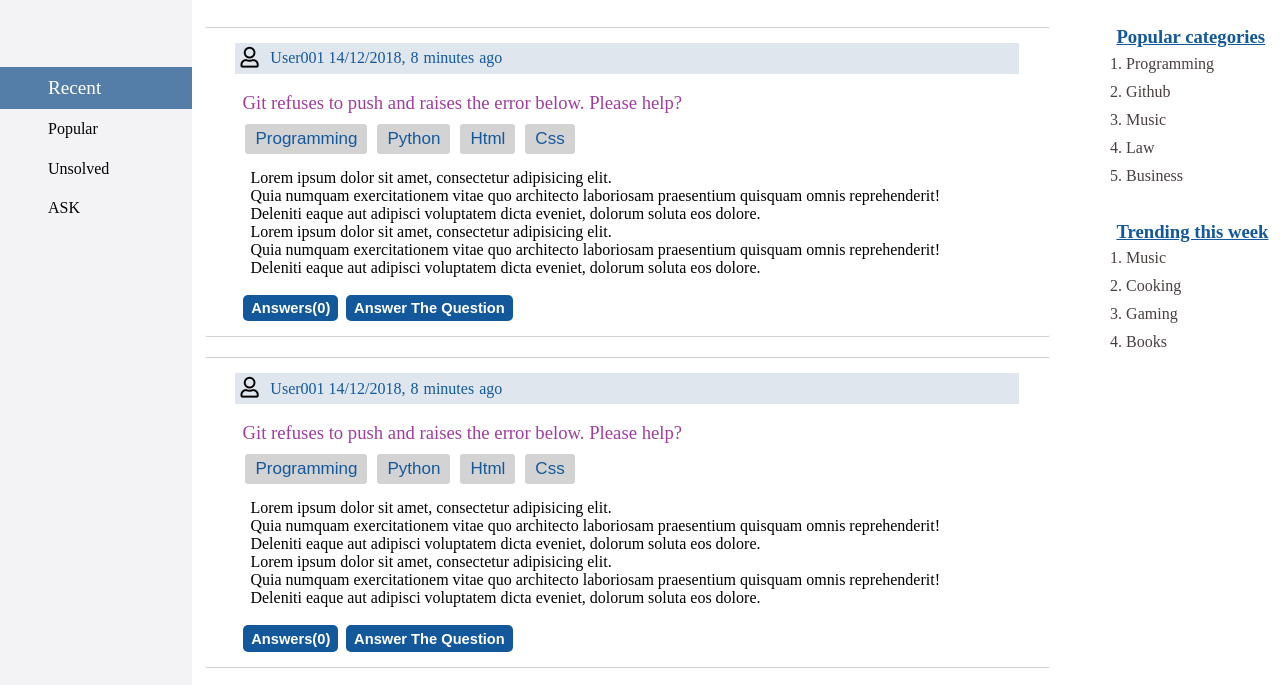
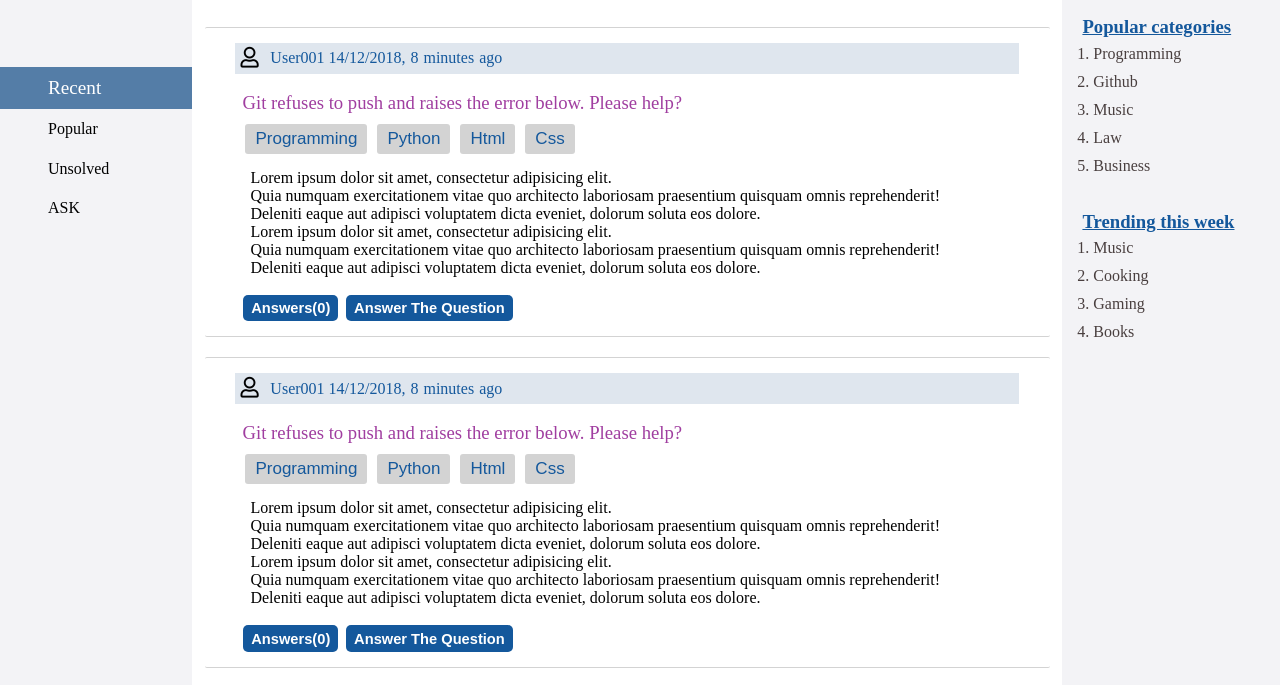
Before and after one commit to ceexon/stack-overflow-lite-api, a plain HTML site: page UI/index.html in a window 1280 px wide. Shown: the part 63-748 px from the top of the page. Drawn offline with Linux system fonts and the light colour scheme.

Commit message:
[feature #162880326]minor update on main css file

```diff
--- a/UI/css/main.css
+++ b/UI/css/main.css
@@ -1,4 +1,5 @@
-body, * {
+body,
+* {
     padding: 0;
     margin: 0;
     vertical-align: middle;
@@ -25,14 +26,14 @@ div.logo {
     padding: 10px;
 }
 
-div.logo > img.img-logo {
+div.logo>img.img-logo {
     margin: -10px 0 0 -10px;
     height: 150%;
 
 
 }
 
-span.lite{
+span.lite {
     display: inline-block;
     color: #fff;
     font-weight: 550;
@@ -61,7 +62,7 @@ li.main-nav-item {
     display: inline;
 }
 
-a.main-nav-link{
+a.main-nav-link {
     color: #fff;
     font-weight: 500;
     text-decoration: none;
@@ -91,9 +92,11 @@ div.center-page {
 
 section.page-aside {
     position: fixed;
-    right: 10px;
-    width: 12vw;
-    margin-top: 30px;
+    right: 0px;
+    width: 17vw;
+    background-color: #f3f3f6;
+    height: 100%;
+    padding: 20px;
 }
 
 div.four-main-nav {
@@ -107,7 +110,7 @@ div.four-main-nav:first-child {
     margin-top: 70px;
 }
 
-a.four-main-pages-links{
+a.four-main-pages-links {
     color: #000;
     display: inline-block;
     margin-left: 25%;
```
